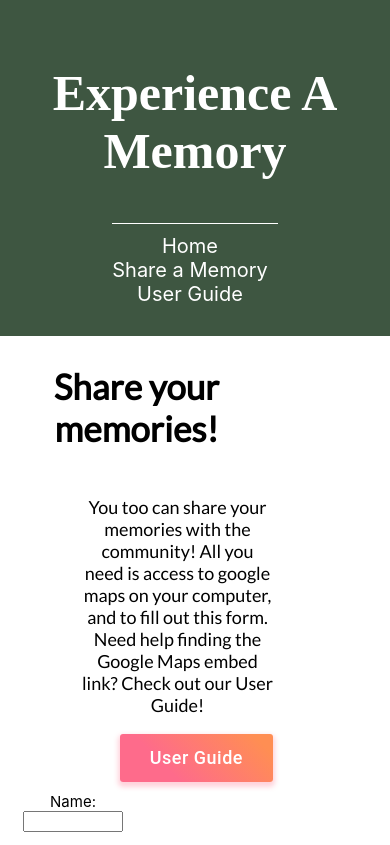
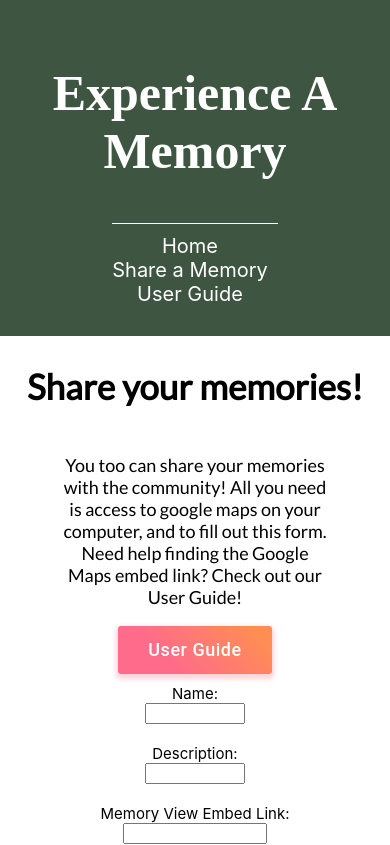
Before and after one commit to amandaphail/VisualizeAMemory, a React (Create React App) app: page /new in a window 390 px wide. Shown: the top 845 px of the page. Built offline with nearby package versions, Linux system fonts and the light colour scheme; no server answers; a web font is replaced by a local one.

Commit message:
form mediaquery

```diff
--- a/src/components/form.css
+++ b/src/components/form.css
@@ -37,19 +37,19 @@ label {
   font-size: 14px;
 }
 
+/* ipad */
 @media only screen and (max-width: 900px) {
   h2 {
     font-size: 10px;
   }
 
   #form {
-    width: 70%;
+    /* width: 70%; */
     display: flex;
     flex-direction: column;
-    flex-wrap: nowrap;
-    justify-content: space-around;
+    justify-content: center;
     align-content: flex-start;
-    align-items: flex-end;
+
   }
 
   #p {
@@ -57,7 +57,7 @@ label {
   }
 
   .criteria {
-  /* display: flex;
+    /* display: flex;
   flex-direction: column;
   justify-content: flex-start;
   align-items: flex-start;
@@ -67,7 +67,7 @@ label {
     justify-content: space-around;
     align-content: flex-start;
     align-items: center;
-}
+  }
 
   label {
     font-size: 15px;
```
